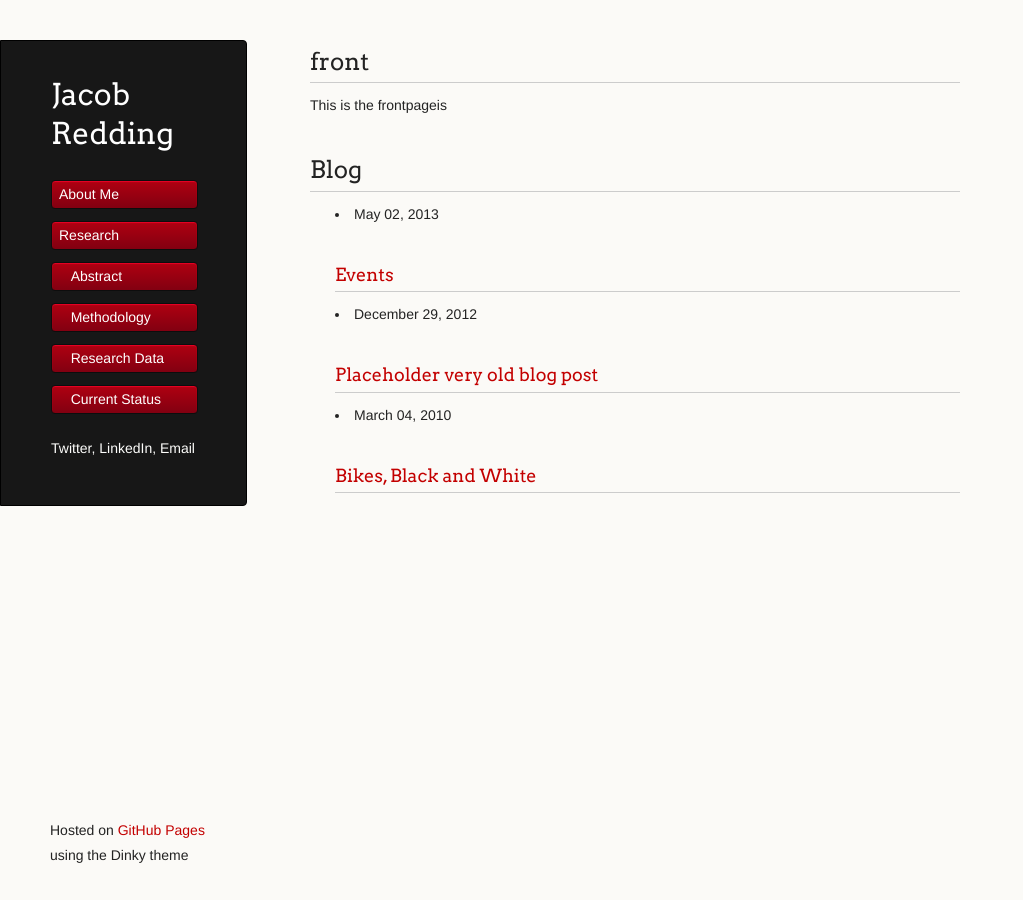
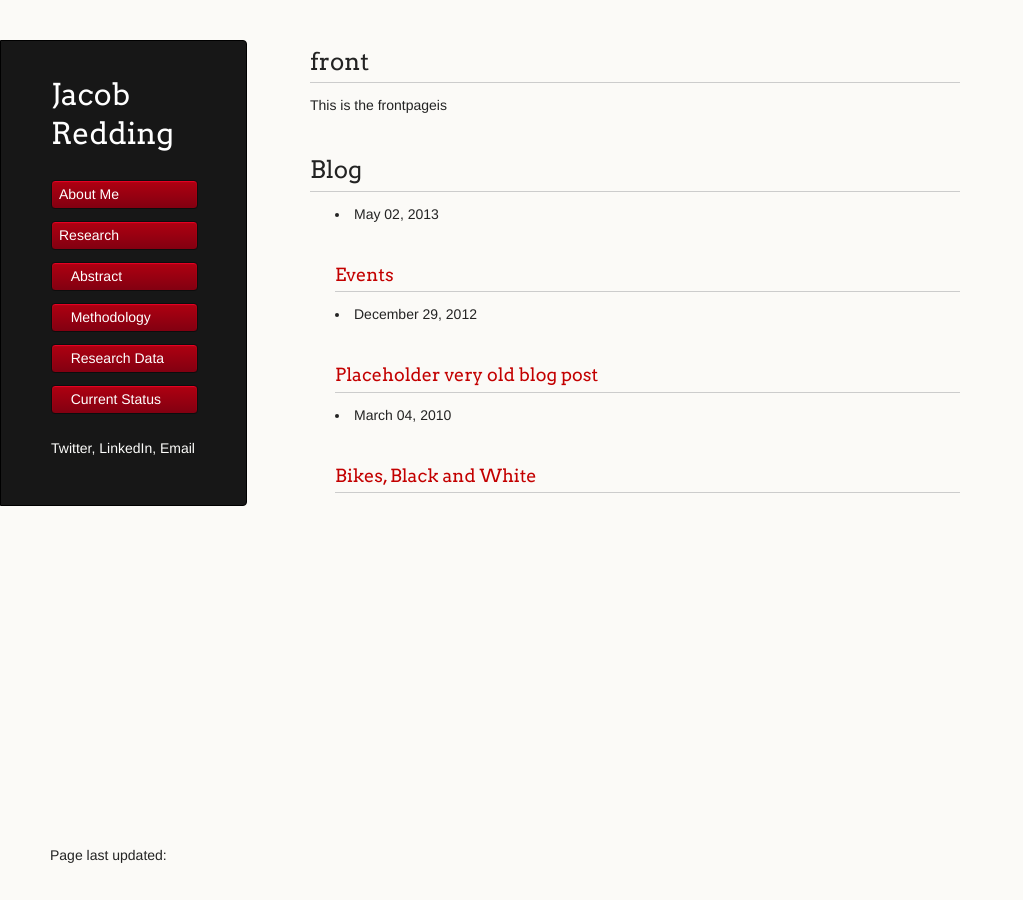
Before and after one commit to jredding/new-site, a Jekyll site: the page built from index.md, in a window 1280 px wide. Shown: the whole page, without its empty margins (0-1023 px from the left). Built offline with Jekyll 4.4.1, drawn with Linux system fonts in a browser that asks for light colours.

Commit message:
Update default.html

```diff
--- a/_layouts/default.html
+++ b/_layouts/default.html
@@ -38,7 +38,7 @@
         {{ content }}
       </section>
       <footer>
-        <p><small>Hosted on <a href="https://pages.github.com">GitHub Pages</a> using the Dinky theme</small></p>
+        <p><small>Page last updated: {{ page.date }}</p>
       </footer>
     </div>
     <!--[if !IE]><script>fixScale(document);</script><![endif]-->
```
